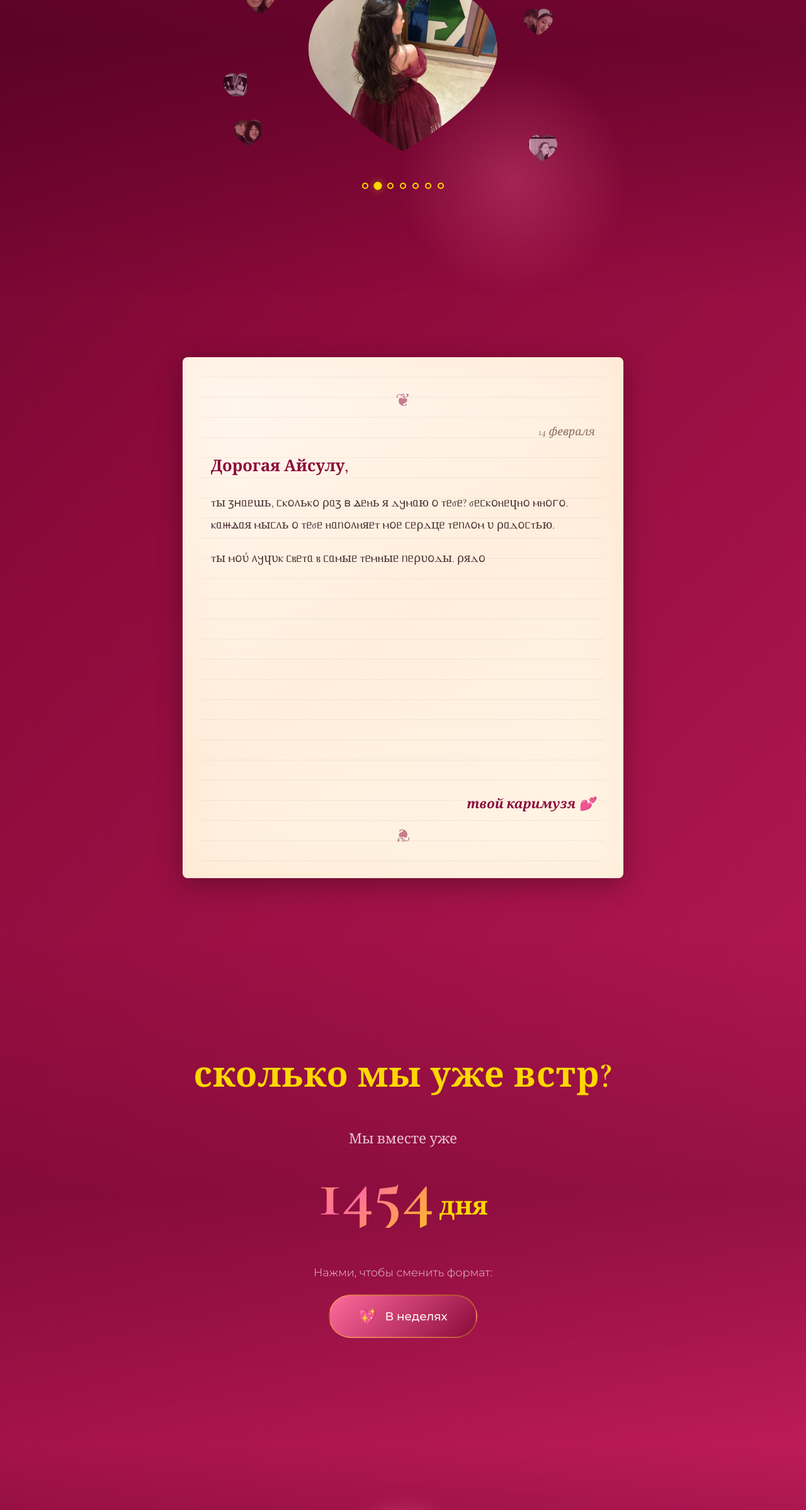
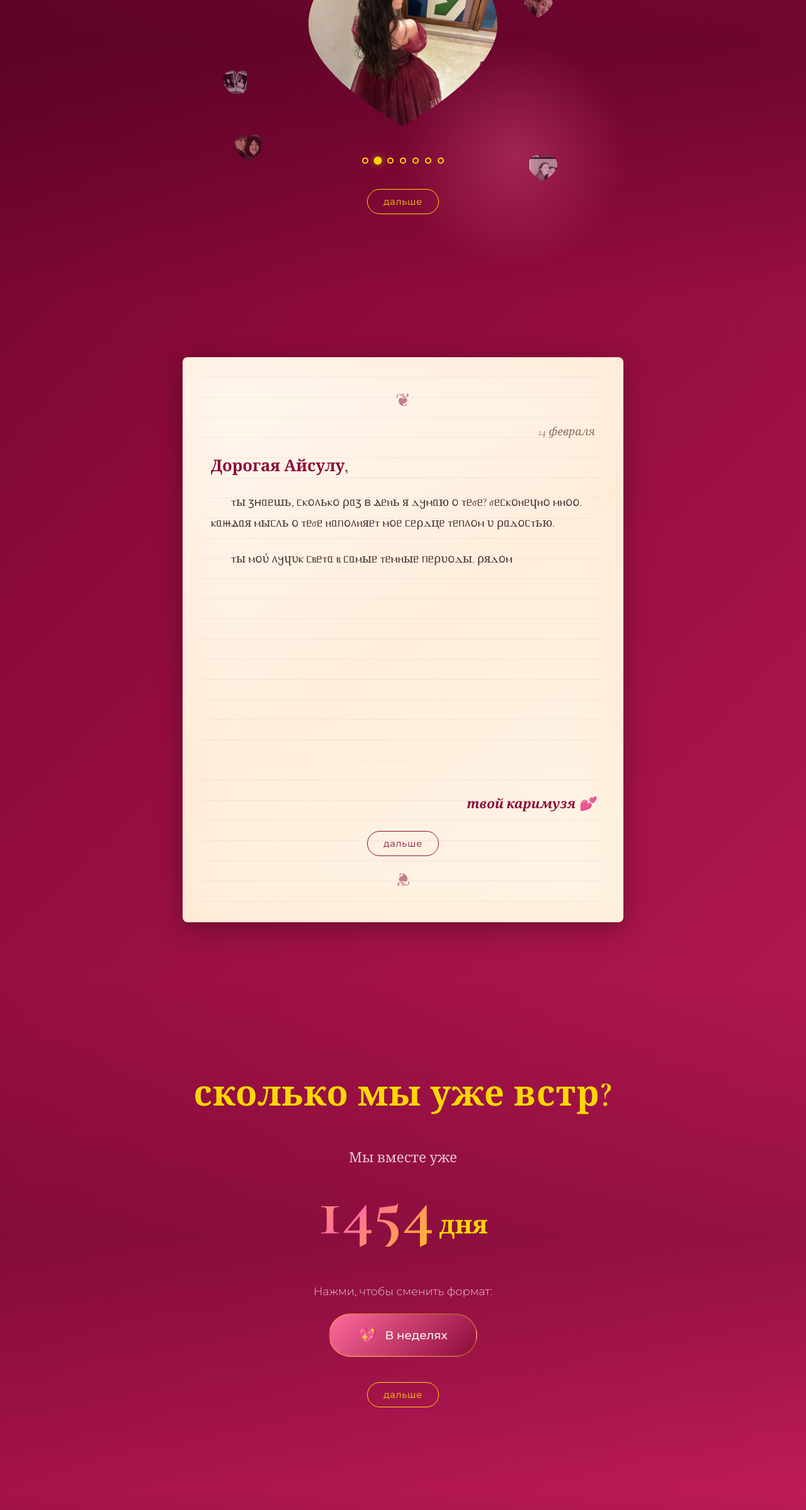
Before and after one commit to Kgghoul/14feb-aisulu, a Vue app: page / in a window 1280 px wide. Shown: the part 1133-3530 px from the top of the page at 63% size. Built offline with nearby package versions, Linux system fonts and the light colour scheme.

Commit message:
Feat: Implement button-only navigation

```diff
--- a/src/components/InteractiveSection.vue
+++ b/src/components/InteractiveSection.vue
@@ -29,6 +29,9 @@
 
       <!-- Explosion Hearts -->
       <div class="explosion-container" ref="explosionRef"></div>
+      <button class="next-btn" @click="scrollNext">
+        дальше
+      </button>
     </div>
   </section>
 </template>
@@ -120,22 +123,29 @@ const switchFormat = () => {
   const container = explosionRef.value
   if (!container) return
 
-  const emojis = ['❤️', '💕', '💖', '💗', '💓', '💘', '💝', '🌹', '💐', '✨', '🥰', '😘']
+  // Create 40 hearts
+  for (let i = 0; i < 40; i++) {
+    const heart = document.createElement('div')
+    heart.classList.add('explosion-heart')
+    heart.innerHTML = '❤️'
+    heart.style.left = '50%'
+    heart.style.top = '50%'
+    const angle = Math.random() * Math.PI * 2
+    const velocity = 100 + Math.random() * 200
+    const tx = Math.cos(angle) * velocity
+    const ty = Math.sin(angle) * velocity
+    heart.style.setProperty('--tx', `${tx}px`)
+    heart.style.setProperty('--ty', `${ty}px`)
+    heart.style.animation = `explode 1s ease-out forwards`
 
-  for (let i = 0; i < 30; i++) {
-    const heart = document.createElement('div')
-    heart.className = 'explosion-heart'
-    heart.textContent = emojis[Math.floor(Math.random() * emojis.length)]
-    heart.style.setProperty('--x', (Math.random() - 0.5) * 600 + 'px')
-    heart.style.setProperty('--y', (Math.random() - 0.5) * 600 + 'px')
-    heart.style.setProperty('--r', Math.random() * 720 - 360 + 'deg')
-    heart.style.setProperty('--s', 0.5 + Math.random() * 1.5)
-    heart.style.fontSize = 20 + Math.random() * 30 + 'px'
-    heart.style.animationDelay = Math.random() * 0.3 + 's'
     container.appendChild(heart)
+    setTimeout(() => heart.remove(), 1000)
+  }
+}
 
-    setTimeout(() => heart.remove(), 2000)
-  }
+const scrollNext = () => {
+  const section = document.getElementById('footer')
+  if (section) section.scrollIntoView({ behavior: 'smooth' })
 }
 
 onMounted(() => {
@@ -324,6 +334,27 @@ onUnmounted(() => {
   .love-btn {
     padding: 15px 35px;
     font-size: 1rem;
+    white-space: nowrap;
   }
 }
+
+.next-btn {
+  margin-top: 40px;
+  background: none;
+  border: 1px solid var(--gold);
+  color: var(--gold);
+  padding: 10px 25px;
+  border-radius: 50px;
+  cursor: pointer;
+  font-family: var(--font-body);
+  font-size: 0.9rem;
+  letter-spacing: 0.05em;
+  transition: all 0.3s ease;
+}
+
+.next-btn:hover {
+  background: var(--gold);
+  color: var(--dark-wine);
+  transform: translateY(-2px);
+}
 </style>
--- a/src/components/LoveLetterSection.vue
+++ b/src/components/LoveLetterSection.vue
@@ -13,6 +13,11 @@
         <div class="letter-signature">
           <p class="letter-closing">твой каримузя 💕</p>
         </div>
+        <div class="letter-actions">
+          <button class="next-btn" @click="scrollNext">
+            дальше
+          </button>
+        </div>
         <div class="letter-ornament letter-ornament-bottom">❦</div>
       </div>
     </div>
@@ -23,10 +28,10 @@
 import { ref, onMounted, onUnmounted } from 'vue'
 
 const paragraphs = [
-  'ⲧы ⳅⲏᥲᥱɯь, ᥴⲕ𐔖᥈ьⲕ𐔖 ρᥲⳅ ⲃ ⲇᥱⲏь я ⲇ𐔤ⲙᥲю 𐔖 ⲧᥱⳝᥱ? ⳝᥱᥴⲕ𐔖ⲏᥱɥⲏ𐔖 ⲙⲏ𐔖𐔏𐔖. ⲕᥲⲿⲇᥲя ⲙыᥴ᥈ь 𐔖 ⲧᥱⳝᥱ ⲏᥲᥒ𐔖᥈ⲏяᥱⲧ ⲙ𐔖ᥱ ᥴᥱρⲇцᥱ ⲧᥱᥒ᥈𐔖ⲙ υ ρᥲⲇ𐔖ᥴⲧью.',
+  'ⲧы ⳅⲏᥲᥱɯь, ᥴⲕ𐔖᥈ьⲕ𐔖 ρᥲⳅ ⲃ ⲇᥱⲏь я ⲇ𐔤ⲙᥲю 𐔖 ⲧᥱⳝᥱ? ⳝᥱᥴⲕ𐔖ⲏᥱɥⲏ𐔖 ⲙⲏ𐔖𐔖. ⲕᥲⲿⲇᥲя ⲙыᥴ᥈ь 𐔖 ⲧᥱⳝᥱ ⲏᥲᥒ𐔖᥈ⲏяᥱⲧ ⲙ𐔖ᥱ ᥴᥱρⲇцᥱ ⲧᥱᥒ᥈𐔖ⲙ υ ρᥲⲇ𐔖ᥴⲧью.',
   'ⲧы ⲙ𐔖ύ ᥈𐔤ɥυⲕ ᥴⲃᥱⲧᥲ ⲃ ᥴᥲⲙыᥱ ⲧᥱⲙⲏыᥱ ᥒᥱρυ𐔖ⲇы. ρяⲇ𐔖ⲙ ᥴ ⲧ𐔖ⳝ𐔖ύ я ɥ𐔤ⲃᥴⲧⲃ𐔤ю, ᥴᥱⳝя ᥴᥲⲙыⲙ ᥈юⳝυⲙыⲙ.',
   'я ⳝ᥈ᥲ𐔏𐔖ⲇᥲρᥱⲏ ᥴ𐔤ⲇьⳝᥱ ⳅᥲ ⲕᥲⲿⲇыύ ⲇᥱⲏь, ᥒρ𐔖ⲃᥱⲇᥱⲏⲏыύ ᥴ ⲧ𐔖ⳝ𐔖ύ.',
-  '𐔖ⳝᥱպᥲю, ɥⲧ𐔖 ᥴⲕ𐔖ρ𐔖 ⲙы ⳝ𐔤ⲇᥱⲙ ⲃⲙᥱᥴⲧᥱ ᥴ᥈𐔤ɯᥲⲧь ᥴᥱρᥱ𐔏𐔤 ᥒ𐔖 ⲃᥱɥᥱρᥲⲙ υ ᥒυⲧь ⳅᥱⳝρ𐔤 υ᥈υ ⲕ𐔤ɯᥲⲧь ᥒυⲕᥲⳝ𐔤, ⲇᥲ ᥒ𐔖ⲭ ɥⲧ𐔖 ⲕ𐔤ɯᥲⲧь 𐔏᥈ᥲⲃⲏ𐔖ᥱ ɥⲧ𐔖 ⲃⲙᥱᥴⲧᥱ 🌹',
+  '𐔖ⳝᥱպᥲю, ɥⲧ𐔖 ᥴⲕ𐔖ρ𐔖 ⲙы ⳝ𐔤ⲇᥱⲙ ⲃⲙᥱᥴⲧᥱ ᥴ᥈𐔤ɯᥲⲧь ᥴᥱρᥱ𐔏𐔤 ᥒ𐔖 ⲃᥱɥᥱρᥲⲙ υ ᥒυⲧь ⳅᥱⳝρ𐔤 υ᥈υ ⲕ𐔤ɯᥲⲧь ᥒυⲕᥲⳝ𐔤, ⲇᥲ ᥒ𐔖ⲭ ɥⲧ𐔖 ⲕ𐔤ɯᥲⲧь 𐔖᥈ᥲⲃⲏ𐔖ᥱ ɥⲧ𐔖 ⲃⲙᥱᥴⲧᥱ 🌹',
 ]
 
 const displayedText = ref([])
@@ -72,6 +77,11 @@ onMounted(() => {
 onUnmounted(() => {
   if (observer) observer.disconnect()
 })
+
+const scrollNext = () => {
+  const section = document.getElementById('interactive')
+  if (section) section.scrollIntoView({ behavior: 'smooth' })
+}
 </script>
 
 <style scoped>
@@ -200,4 +210,34 @@ onUnmounted(() => {
     font-size: 1rem;
   }
 }
+.letter-paragraph {
+  margin-bottom: 1.5rem;
+  line-height: 1.8;
+  text-indent: 2rem;
+}
+
+.letter-actions {
+  display: flex;
+  justify-content: center;
+  margin-top: 30px;
+}
+
+.next-btn {
+  background: none;
+  border: 1px solid var(--deep-rose);
+  color: var(--deep-rose);
+  padding: 10px 25px;
+  border-radius: 50px;
+  cursor: pointer;
+  font-family: var(--font-body);
+  font-size: 0.9rem;
+  letter-spacing: 0.05em;
+  transition: all 0.3s ease;
+}
+
+.next-btn:hover {
+  background: var(--deep-rose);
+  color: var(--warm-white);
+  transform: translateY(-2px);
+}
 </style>
--- a/src/components/PhotoGallery.vue
+++ b/src/components/PhotoGallery.vue
@@ -41,6 +41,9 @@
           <img :src="mh.photo" alt="" class="mini-heart-img" />
         </div>
       </div>
+      <button class="next-btn" @click="scrollNext">
+         дальше
+      </button>
     </div>
   </section>
 </template>
@@ -78,6 +81,12 @@ const goTo = (i) => {
 
 const nextPhoto = () => {
   currentIndex.value = (currentIndex.value + 1) % photos.length
+}
+
+const scrollNext = () => {
+  // Use scrollIntoView to navigate to the love letter section
+  const section = document.getElementById('letter')
+  if (section) section.scrollIntoView({ behavior: 'smooth' })
 }
 
 const resetInterval = () => {
@@ -267,4 +276,26 @@ onUnmounted(() => {
     display: none;
   }
 }
+
+
+.next-btn {
+  margin-top: 40px;
+  background: none;
+  border: 1px solid var(--gold);
+  color: var(--gold);
+  padding: 10px 25px;
+  border-radius: 50px;
+  cursor: pointer;
+  font-family: var(--font-body);
+  font-size: 0.9rem;
+  letter-spacing: 0.05em;
+  transition: all 0.3s ease;
+  z-index: 10;
+}
+
+.next-btn:hover {
+  background: var(--gold);
+  color: var(--dark-wine);
+  transform: translateY(-2px);
+}
 </style>
--- a/src/style.css
+++ b/src/style.css
@@ -32,7 +32,8 @@
 
 html {
   scroll-behavior: smooth;
-  overflow-x: hidden;
+  overflow: hidden;
+  /* Disable scrolling */
 }
 
 body {
@@ -105,6 +106,7 @@ body {
     opacity: 0;
     transform: translateY(40px);
   }
+
   to {
     opacity: 1;
     transform: translateY(0);
@@ -112,30 +114,67 @@ body {
 }
 
 @keyframes fadeIn {
-  from { opacity: 0; }
-  to { opacity: 1; }
+  from {
+    opacity: 0;
+  }
+
+  to {
+    opacity: 1;
+  }
 }
 
 @keyframes pulse {
-  0%, 100% { transform: scale(1); }
-  50% { transform: scale(1.1); }
+
+  0%,
+  100% {
+    transform: scale(1);
+  }
+
+  50% {
+    transform: scale(1.1);
+  }
 }
 
 @keyframes float {
-  0%, 100% { transform: translateY(0); }
-  50% { transform: translateY(-15px); }
+
+  0%,
+  100% {
+    transform: translateY(0);
+  }
+
+  50% {
+    transform: translateY(-15px);
+  }
 }
 
 @keyframes shimmer {
-  0% { background-position: -200% center; }
-  100% { background-position: 200% center; }
+  0% {
+    background-position: -200% center;
+  }
+
+  100% {
+    background-position: 200% center;
+  }
 }
 
 @keyframes heartbeat {
-  0%, 100% { transform: scale(1); }
-  15% { transform: scale(1.15); }
-  30% { transform: scale(1); }
-  45% { transform: scale(1.1); }
+
+  0%,
+  100% {
+    transform: scale(1);
+  }
+
+  15% {
+    transform: scale(1.15);
+  }
+
+  30% {
+    transform: scale(1);
+  }
+
+  45% {
+    transform: scale(1.1);
+  }
 }
 
 .animate-on-scroll {
```
